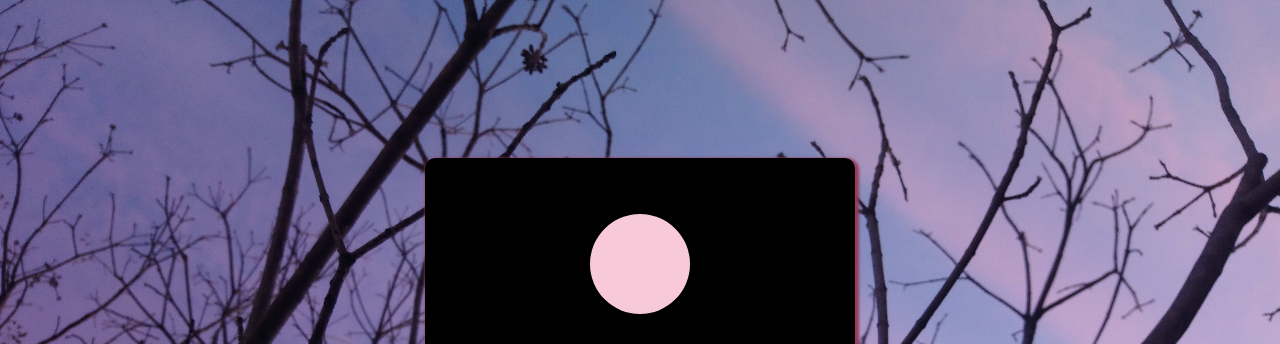
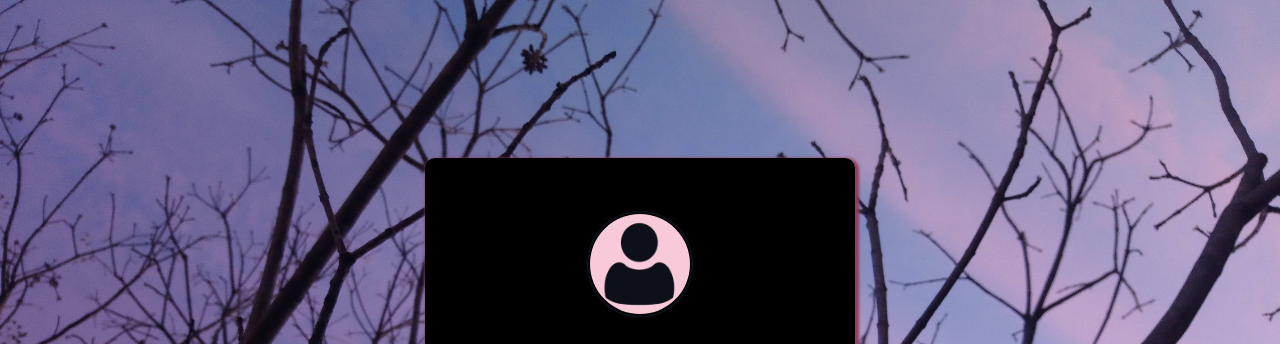
Before and after one commit to ittehcuos/login-landing, a plain HTML site: page index.html in a window 1280 px wide. Shown: the top 344 px of the page. Drawn offline with Linux system fonts and the light colour scheme.

Commit message:
Update index.html

```diff
--- a/index.html
+++ b/index.html
@@ -17,7 +17,7 @@
        <!--Estilar con clases-->
        <article class="container"><!--El articulo representa una composición auto-contenida en un documento-->
               <div class="containercolor">
-                     <div class="containeruser"><img src="/login/img/user.png" alt="" ></div>
+                     <div class="containeruser"><img src="./img/user.png" alt="" ></div>
               <h1 class="sesion">Iniciar Sesión</h1>
               <form class="formcontainer">
                      <label for="email"></label><input type="email" name="email" placeholder="Email">
```
